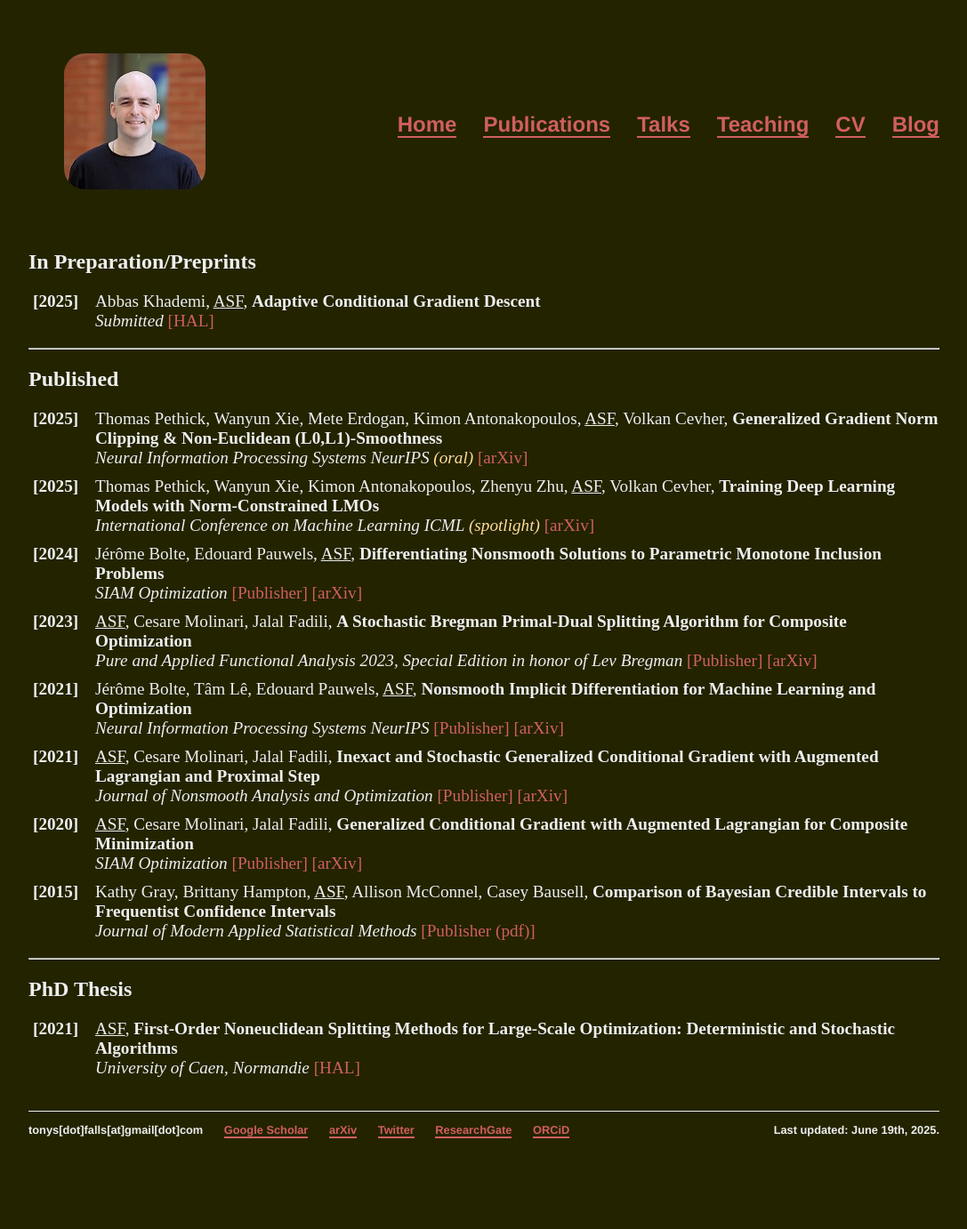
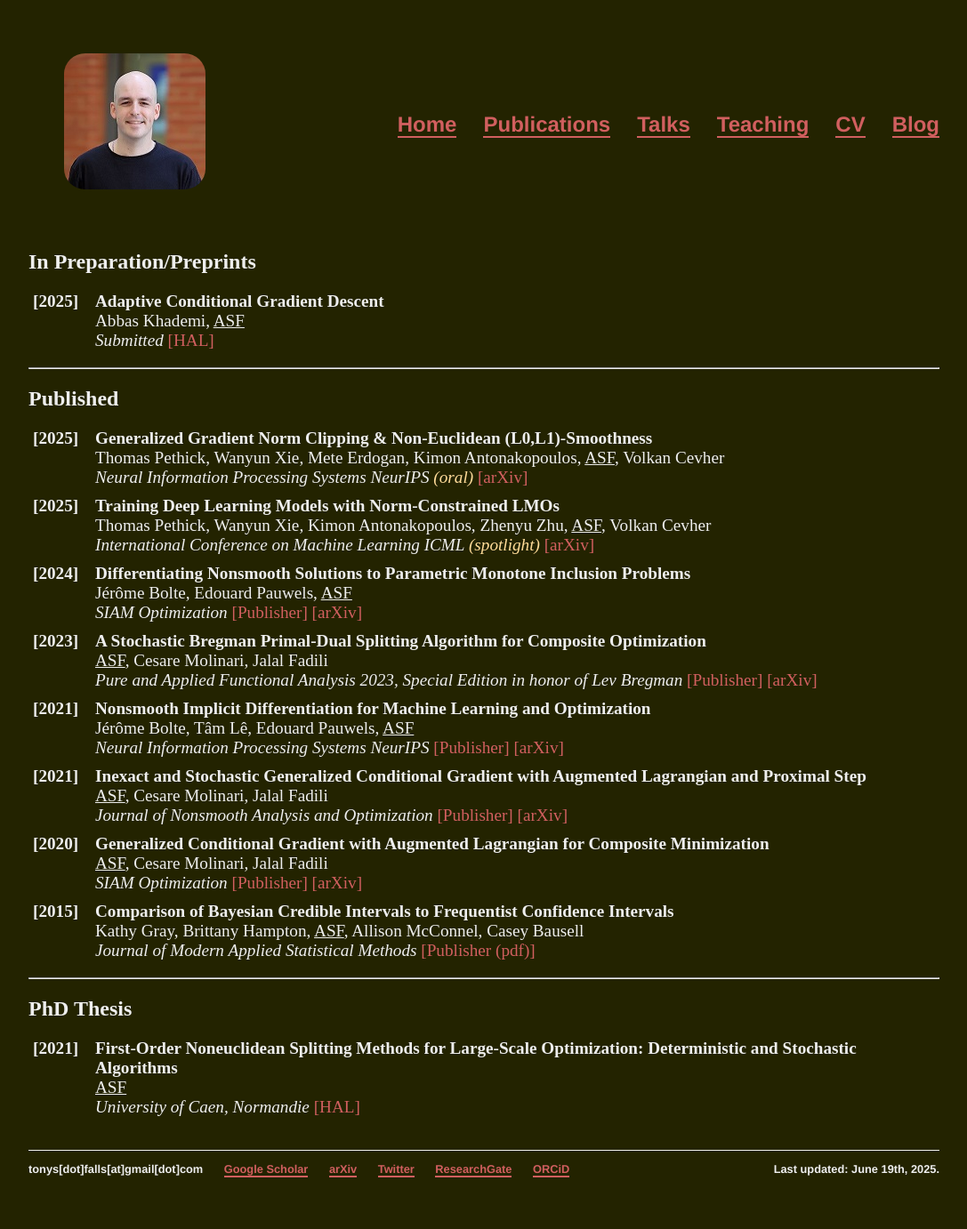
Before and after one commit to tonysf/tonysf.github.io, a Jekyll site: the page built from publications/index.html, in a window 1280 px wide. Shown: the whole page at 89% size, without its empty margins (96-1183 px from the left). Built offline with Jekyll 4.4.1, drawn with Linux system fonts in a browser that asks for light colours; before the commit the page ends 1338 px from its top, so only the background shows below that.

Commit message:
Rearranged publication list structure

```diff
--- a/publications/index.html
+++ b/publications/index.html
@@ -6,37 +6,49 @@ title: Publications - Antonio SILVETI-FALLS
 	<div class="blurb">
 		<h2>In Preparation/Preprints</h2>
 		<p><ul class="publications">
-		    <label><b>[2025]</b></label><li> Abbas Khademi, <u>ASF</u>, <b> Adaptive Conditional Gradient Descent </b><br>
-		        <i>Submitted</i> <a href="https://hal.science/hal-05312218">[HAL]</a></li>
+						<label><b>[2025]</b></label><li> <b> Adaptive Conditional Gradient Descent </b><br>
+										Abbas Khademi, <u>ASF</u><br>
+										<i>Submitted</i> <a href="https://hal.science/hal-05312218">[HAL]</a></li>
 		</ul></p>
 		<hr>
 		<h2>Published</h2>
 		<p><ul class="publications">
-			<label><b>[2025]</b></label><li> Thomas Pethick, Wanyun Xie, Mete Erdogan, Kimon Antonakopoulos, <u>ASF</u>, Volkan Cevher, <b> Generalized Gradient Norm Clipping & Non-Euclidean (L0,L1)-Smoothness </b><br>
+			<label><b>[2025]</b></label><li> <b> Generalized Gradient Norm Clipping & Non-Euclidean (L0,L1)-Smoothness </b><br>
+				Thomas Pethick, Wanyun Xie, Mete Erdogan, Kimon Antonakopoulos, <u>ASF</u>, Volkan Cevher<br>
 				<i>Neural Information Processing Systems NeurIPS <span style="color: #ffdc9a;">(oral)</span></i> <a href="https://arxiv.org/abs/2506.01913">[arXiv]</a></li>
-			<label><b>[2025]</b></label><li> Thomas Pethick, Wanyun Xie, Kimon Antonakopoulos, Zhenyu Zhu, <u>ASF</u>, Volkan Cevher, <b> Training Deep Learning Models with Norm-Constrained LMOs </b><br>
+			<label><b>[2025]</b></label><li> <b> Training Deep Learning Models with Norm-Constrained LMOs </b><br>
+				Thomas Pethick, Wanyun Xie, Kimon Antonakopoulos, Zhenyu Zhu, <u>ASF</u>, Volkan Cevher<br>
 				<i>International Conference on Machine Learning ICML <span style="color: #ffdc9a;">(spotlight)</span></i> <a href="https://arxiv.org/abs/2502.07529">[arXiv]</a></li>
-			<label><b>[2024]</b></label><li> Jérôme Bolte, Edouard Pauwels, <u>ASF</u>, <b> Differentiating Nonsmooth Solutions to Parametric Monotone Inclusion Problems </b><br>
+			<label><b>[2024]</b></label><li> <b> Differentiating Nonsmooth Solutions to Parametric Monotone Inclusion Problems </b><br>
+				Jérôme Bolte, Edouard Pauwels, <u>ASF</u><br>
 				<i>SIAM Optimization</i> <a href="https://epubs.siam.org/doi/abs/10.1137/22M1541630?journalCode=sjope8">[Publisher]</a> <a href="https://arxiv.org/abs/2212.07844">[arXiv]</a></li>
-			<label><b>[2023]</b></label><li> <u>ASF</u>, Cesare Molinari, Jalal Fadili, <b>A Stochastic
+			<label><b>[2023]</b></label><li> <b>A Stochastic
 				Bregman Primal-Dual Splitting Algorithm for Composite Optimization</b><br>
+				<u>ASF</u>, Cesare Molinari, Jalal Fadili<br>
 				<i>Pure and Applied Functional Analysis 2023, Special Edition in honor of Lev Bregman</i> <a href="http://yokohamapublishers.jp/online2/oppafa/vol8/p921.html">[Publisher]</a> <a href="https://arxiv.org/abs/2112.11928">[arXiv]</a></li>
-			<label><b>[2021]</b></label><li> Jérôme Bolte, Tâm Lê, Edouard Pauwels, <u>ASF</u>, <b>Nonsmooth Implicit Differentiation for Machine Learning and
+			<label><b>[2021]</b></label><li> <b>Nonsmooth Implicit Differentiation for Machine Learning and
 				Optimization</b><br>
+				Jérôme Bolte, Tâm Lê, Edouard Pauwels, <u>ASF</u><br>
 				<i>Neural Information Processing Systems NeurIPS</i> <a href="https://papers.nips.cc/paper/2021/hash/70afbf2259b4449d8ae1429e054df1b1-Abstract.html">[Publisher]</a> <a href="https://arxiv.org/abs/2106.04350">[arXiv]</a></li>
-			<label><b>[2021]</b></label><li> <u>ASF</u>, Cesare Molinari, Jalal Fadili, <b>Inexact and
+			<label><b>[2021]</b></label><li> <b>Inexact and
 				Stochastic Generalized Conditional Gradient with Augmented Lagrangian and Proximal Step</b><br>
+				<u>ASF</u>, Cesare Molinari, Jalal Fadili<br>
 				<i>Journal of Nonsmooth Analysis and Optimization</i> <a href="https://jnsao.episciences.org/8433">[Publisher]</a> <a href="https://arxiv.org/abs/2005.05158">[arXiv]</a></li>
-			<label><b>[2020]</b></label><li><u>ASF</u>, Cesare Molinari, Jalal Fadili, <b>Generalized
+			<label><b>[2020]</b></label><li><b>Generalized
 				Conditional Gradient with Augmented Lagrangian for Composite
 				Minimization</b><br>
+				<u>ASF</u>, Cesare Molinari, Jalal Fadili<br>
 				<i>SIAM Optimization</i> <a href="https://epubs.siam.org/doi/abs/10.1137/19M1240460">[Publisher]</a> <a href="https://arxiv.org/abs/1901.01287">[arXiv]</a></li>
-			<label><b>[2015]</b></label><li> Kathy Gray, Brittany Hampton, <u>ASF</u>, Allison McConnel, Casey Bausell, <b>Comparison of Bayesian Credible Intervals to Frequentist Confidence Intervals</b><br>
+			<label><b>[2015]</b></label><li> <b>Comparison of Bayesian Credible Intervals to Frequentist Confidence Intervals</b><br>
+				Kathy Gray, Brittany Hampton, <u>ASF</u>, Allison McConnel, Casey Bausell<br>
 				<i>Journal of Modern Applied Statistical Methods</i> <a href="https://digitalcommons.wayne.edu/cgi/viewcontent.cgi?article=2027&context=jmasm">[Publisher (pdf)]</a></li>
 		</ul></p>
 		<hr>
 		<h2>PhD Thesis</h2>
 		<ul class="publications">
-			<label><b>[2021]</b></label><li> <u>ASF</u>, <b>First-Order Noneuclidean Splitting Methods for Large-Scale Optimization: Deterministic and Stochastic Algorithms</b><br>
+			<label><b>[2021]</b></label><li> <b>First-Order Noneuclidean Splitting Methods for Large-Scale Optimization: Deterministic and Stochastic Algorithms</b><br>
+			<u>ASF</u><br>
 			<i>University of Caen, Normandie</i> <a href="https://tel.archives-ouvertes.fr/tel-03154499">[HAL]</a></li>
 		</ul>
+	</div>
+</div>
```
